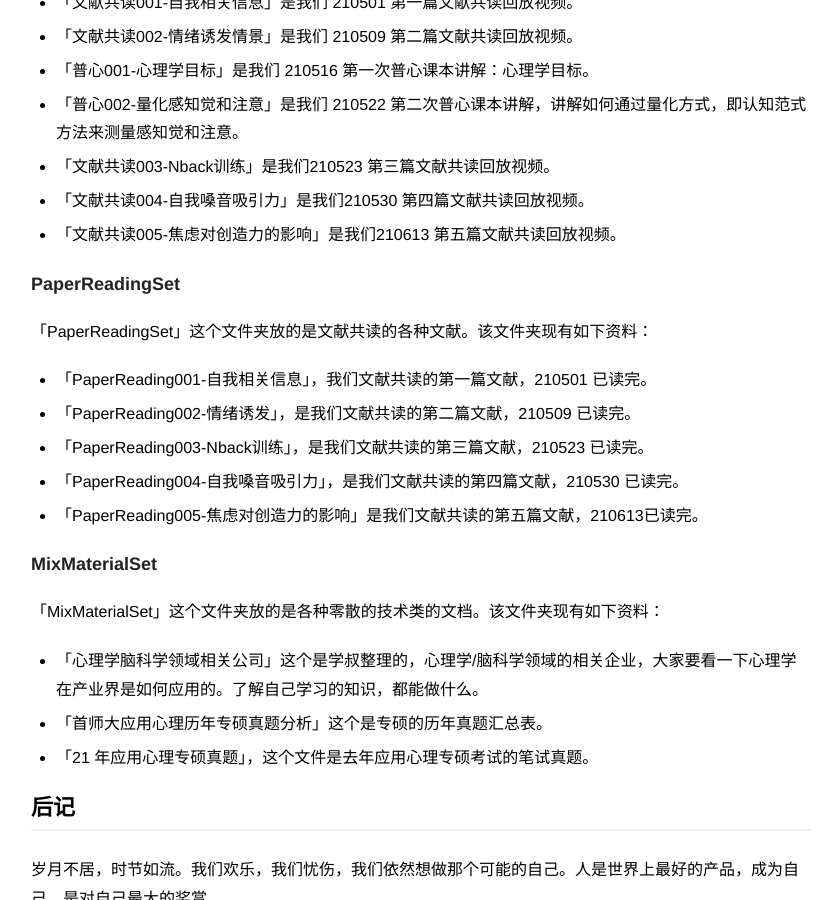
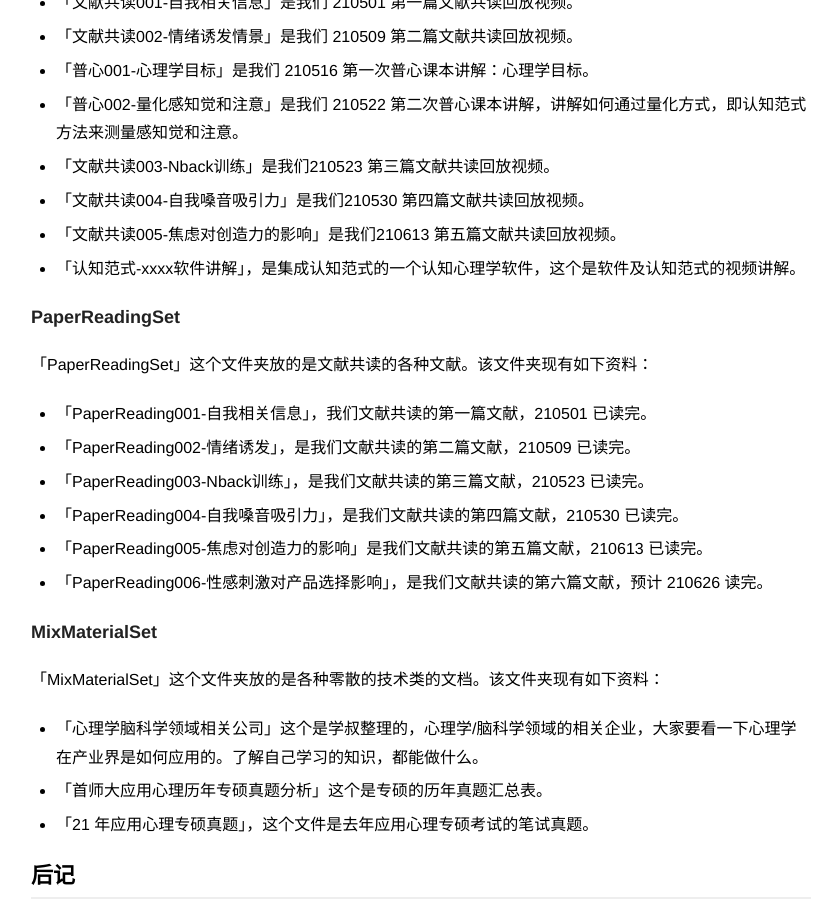
Before and after one commit to zapp926/cnu.github.io, a Jekyll site: the page built from _posts/2021-05-04-22-TheCampSchedule.md, in a window 1280 px wide and 900 px high, scrolled down 1445 px. Shown: the whole window, without its empty margins (219-1056 px from the left). Built offline with Jekyll 4.4.1, drawn with Linux system fonts in a browser that asks for light colours.

Commit message:
add new blog

```diff
--- a/_posts/2021-05-04-22-TheCampSchedule.md
+++ b/_posts/2021-05-04-22-TheCampSchedule.md
@@ -32,6 +32,7 @@ description: 人是世界上最好的产品，成为自己，是最大的奖赏
 - 「文献共读003-Nback训练」是我们210523 第三篇文献共读回放视频。
 - 「文献共读004-自我嗓音吸引力」是我们210530 第四篇文献共读回放视频。
 - 「文献共读005-焦虑对创造力的影响」是我们210613 第五篇文献共读回放视频。
+- 「认知范式-xxxx软件讲解」，是集成认知范式的一个认知心理学软件，这个是软件及认知范式的视频讲解。
 
 ### PaperReadingSet
 「PaperReadingSet」这个文件夹放的是文献共读的各种文献。该文件夹现有如下资料：
@@ -39,7 +40,8 @@ description: 人是世界上最好的产品，成为自己，是最大的奖赏
 - 「PaperReading002-情绪诱发」，是我们文献共读的第二篇文献，210509 已读完。
 - 「PaperReading003-Nback训练」，是我们文献共读的第三篇文献，210523 已读完。
 - 「PaperReading004-自我嗓音吸引力」，是我们文献共读的第四篇文献，210530 已读完。
-- 「PaperReading005-焦虑对创造力的影响」是我们文献共读的第五篇文献，210613已读完。
+- 「PaperReading005-焦虑对创造力的影响」是我们文献共读的第五篇文献，210613 已读完。
+- 「PaperReading006-性感刺激对产品选择影响」，是我们文献共读的第六篇文献，预计 210626 读完。
 
 ### MixMaterialSet
 「MixMaterialSet」这个文件夹放的是各种零散的技术类的文档。该文件夹现有如下资料：
```
Also changed, not shown: _posts/2021-04-24-updataManual.md (+1 -0 lines).
